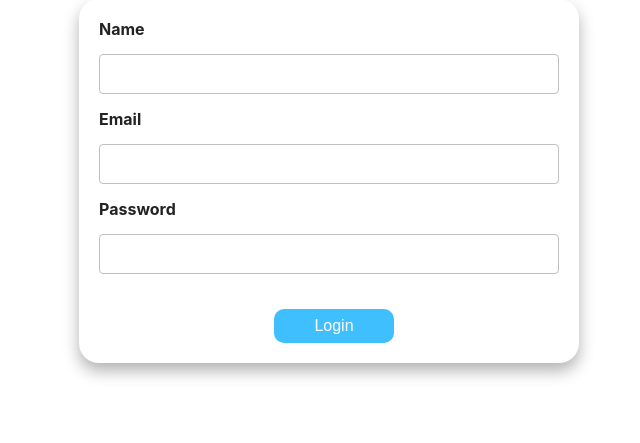
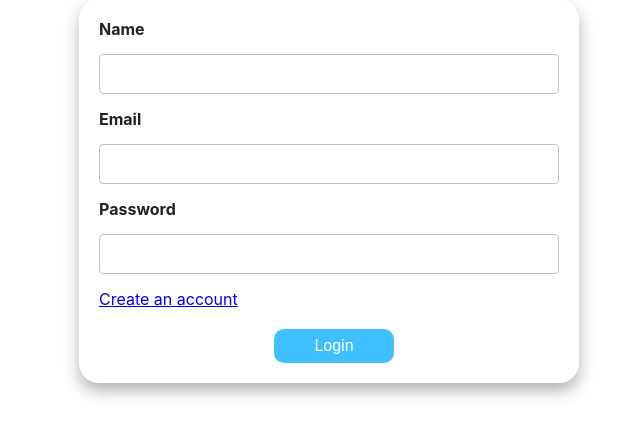
Before and after one commit to Kaptento/proyek-PWL-11TKJ2, a PHP site: page /pages/login/login.php in a window 1280 px wide. Shown: the part 447-890 px from the top of the page, without its empty margins (640-1280 px from the left). Run offline with PHP 8.4, Linux system fonts and the light colour scheme.

Commit message:
Implement Login

```diff
--- a/pages/login/login.php
+++ b/pages/login/login.php
@@ -39,6 +39,7 @@
             <label for="">Password</label>
             <input type="password" class="form-control" required>
         </div>
+        <a href="../register/register.php">Create an account</a>
         <input type="submit" class="btn" value="Login">
     </form>
    </div>
```
